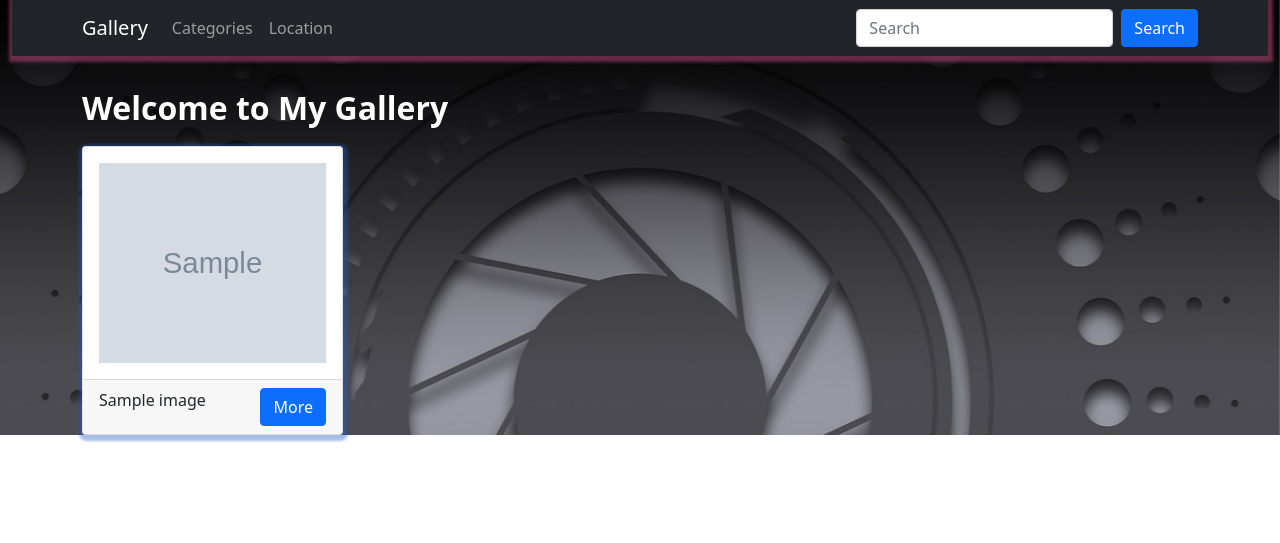
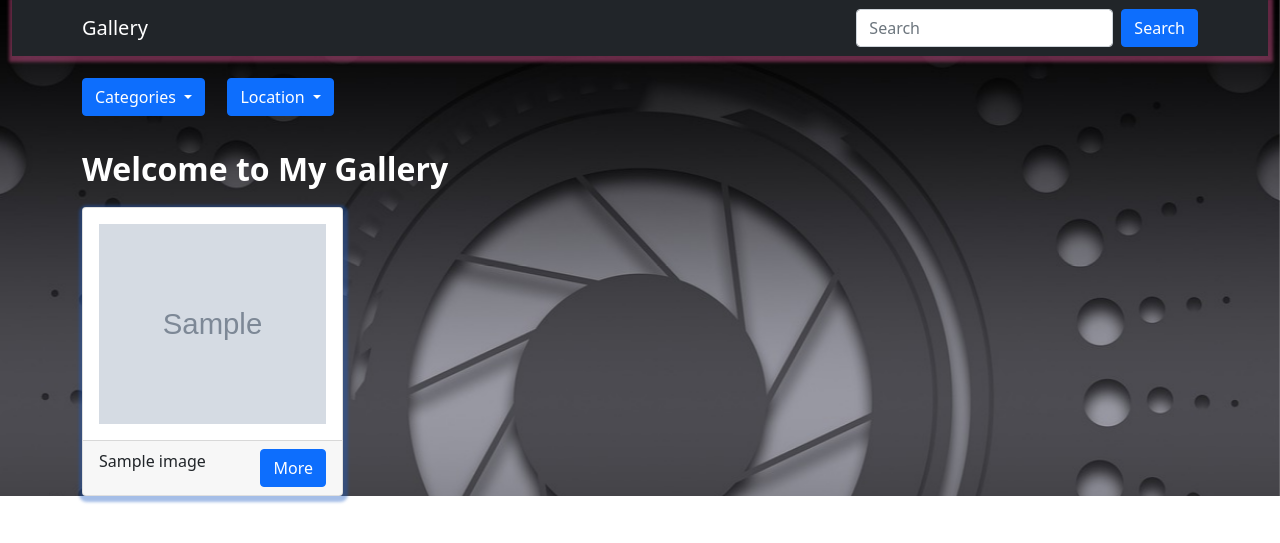
Before and after one commit to antonymburia/my-Gallery, a Django app: page / in a window 1280 px wide. Shown: the top 543 px of the page. Run offline with Django 3.2, Linux system fonts and the light colour scheme; tables that the repository leaves empty hold one stand-in row (values such as "Sample post"); grey boxes marked "Sample" are stand-in pictures; some libraries are stand-ins or nearby versions.

Commit message:
create location and categories drop-downs

```diff
--- a/mygallery/templates/images.html
+++ b/mygallery/templates/images.html
@@ -4,6 +4,42 @@
 <div class="container-fluid">
     <div class="container">
         <div class="section-1">
+            <div class="dropdown">
+                <button type="button" class="btn btn-primary dropdown-toggle" data-bs-toggle="dropdown">
+                    Categories
+                </button>
+                <ul class="dropdown-menu">
+                    {% for my_catpic in category %}
+
+                    <a href="/category/{{my_catpic.id}}">
+                        <button class="btn btn-primary drop">
+                            {{my_catpic.category_name}}
+                        </button>
+
+                    </a>
+
+                    {% endfor %}
+                </ul>
+            </div>
+            <div class="dropdown">
+                <button type="button" class="btn btn-primary dropdown-toggle" data-bs-toggle="dropdown">
+                    Location
+                </button>
+                <ul class="dropdown-menu">
+                    {% for my_loc in location_pics %}
+
+                    <a href="/location/{{my_loc.id}}">
+                        <button class="btn btn-primary drop">
+                            {{my_loc.location_name}}
+                        </button>
+
+                    </a>
+
+                    {% endfor %}
+                </ul>
+            </div>
+        </div>
+        <div class="section-2">
             <h2 class="home"><b>Welcome to My Gallery</b></h2>
             <div class="row">
                 {%for pic in pictures %}
@@ -27,19 +63,45 @@
     </div>
 </div>
 <style>
+    .section-1{
+        display: flex;
+        flex-wrap: wrap;
+    }
+
+    .dropdown{
+        margin-right: 2%;
+
+    }
+    ul{
+        background-image: url('media/images/cubes-2492010_1920.jpg');
+        width: 20%;
+    }
     .container-fluid {
         background-image: url('media/images/technology-4559283_1920.jpg');
         background-size: cover;
         background-attachment: fixed;
         background-position: top center;
     }
-    .card{
+
+    .drop {
+        display: block;
+        margin: 3%;
+        width: 95%;
+    }
+
+    .card {
         margin-top: 4%;
-        box-shadow:rgb(31,92,196,0.4) 1px 2px 3px 4px;
+        box-shadow: rgb(31, 92, 196, 0.4) 1px 2px 3px 4px;
     }
-    .home{
+
+    .home {
         color: #fff;
         padding-top: 3%;
     }
+
+    .section-1 {
+        padding-top: 2%;
+    }
 </style>
+<script src="https://cdn.jsdelivr.net/npm/bootstrap@5.1.3/dist/js/bootstrap.bundle.min.js"></script>
 {%endblock%}
--- a/mygallery/templates/navbar.html
+++ b/mygallery/templates/navbar.html
@@ -13,12 +13,7 @@
        <ul class="navbar-nav me-auto">
          <li class="nav-item">
          </li>
-         <li class="nav-item">
-           <a class="nav-link" href="">Categories</a>
-         </li>
-         <li class="nav-item">
-           <a class="nav-link" href="">Location</a>
-         </li>
+
        </ul>
        <form class="d-flex">
          <input class="form-control me-2" type="text" placeholder="Search">
```
Lines whose indentation alone changed are shown as unchanged.
